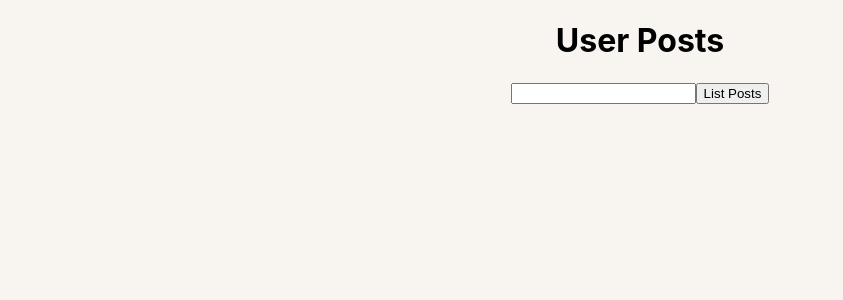
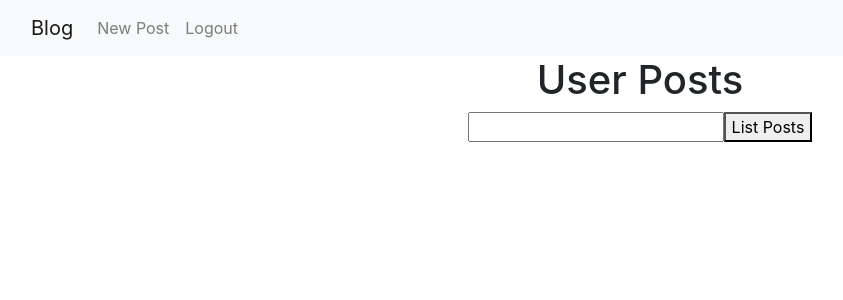
Before and after one commit to ayaabdo/react-blog, a React (Create React App) app: page / in a window 1280 px wide. Shown: the top 300 px of the page, without its empty margins (0-843 px from the left). Built offline with nearby package versions, Linux system fonts and the light colour scheme.

Commit message:
adding nav and bootstap

```diff
--- a/package.json
+++ b/package.json
@@ -3,10 +3,13 @@
   "version": "0.1.0",
   "private": true,
   "dependencies": {
+    "@reach/router": "^1.3.4",
     "@testing-library/jest-dom": "^5.11.4",
     "@testing-library/react": "^11.1.0",
     "@testing-library/user-event": "^12.1.10",
+    "bootstrap": "^4.6.0",
     "react": "^17.0.2",
+    "react-bootstrap": "^1.5.2",
     "react-dom": "^17.0.2",
     "react-scripts": "4.0.3",
     "web-vitals": "^1.0.1"
--- a/src/App.js
+++ b/src/App.js
@@ -3,6 +3,9 @@
 import {Post} from "./components/Post"
 import {Header} from "./components/Header"
 import {Comment} from "./components/Comment"
+import {Nav} from "./components/Nav"
+import { Router, Link } from "@reach/router"
+
 
 
 
@@ -31,6 +34,8 @@
   // const handleShowComments
 
   return (
+    <>
+    <Nav />
     <div className="App">
       <h1>User Posts</h1>
       <Header handlePostList = {handlePostList} />
@@ -48,6 +53,7 @@
 
 
     </div>
+   </>
   );
 }
 
--- /dev/null
+++ b/src/components/Nav.js
@@ -0,0 +1,39 @@
+import { Link } from "@reach/router";
+export function Nav() {
+  return (
+    <nav className="navbar navbar-expand-lg navbar-light bg-light">
+      <div className="container-fluid">
+        <Link className="navbar-brand" to="/">
+          Blog
+        </Link>
+
+        <button
+          className="navbar-toggler"
+          type="button"
+          data-bs-toggle="collapse"
+          data-bs-target="#navbarNavDropdown"
+          aria-controls="navbarNavDropdown"
+          aria-expanded="false"
+          aria-label="Toggle navigation"
+        >
+          <span className="navbar-toggler-icon"></span>
+        </button>
+        <div className="collapse navbar-collapse" id="navbarNavDropdown">
+          <ul className="navbar-nav">
+            <li className="nav-item">
+              <Link className="nav-link" to="/createPost">
+                New Post
+              </Link>
+            </li>
+
+            <li className="nav-item">
+              <Link className="nav-link" to="/login">
+                Logout
+              </Link>
+            </li>
+          </ul>
+        </div>
+      </div>
+    </nav>
+  );
+}
--- a/src/index.js
+++ b/src/index.js
@@ -3,6 +3,7 @@
 import './index.css';
 import reportWebVitals from './reportWebVitals';
 import App from './App'
+import 'bootstrap/dist/css/bootstrap.min.css';
 
 ReactDOM.render(
   <React.StrictMode>
```
Also changed, not shown: 2 other files (tests, documents, lock files or other folders).
